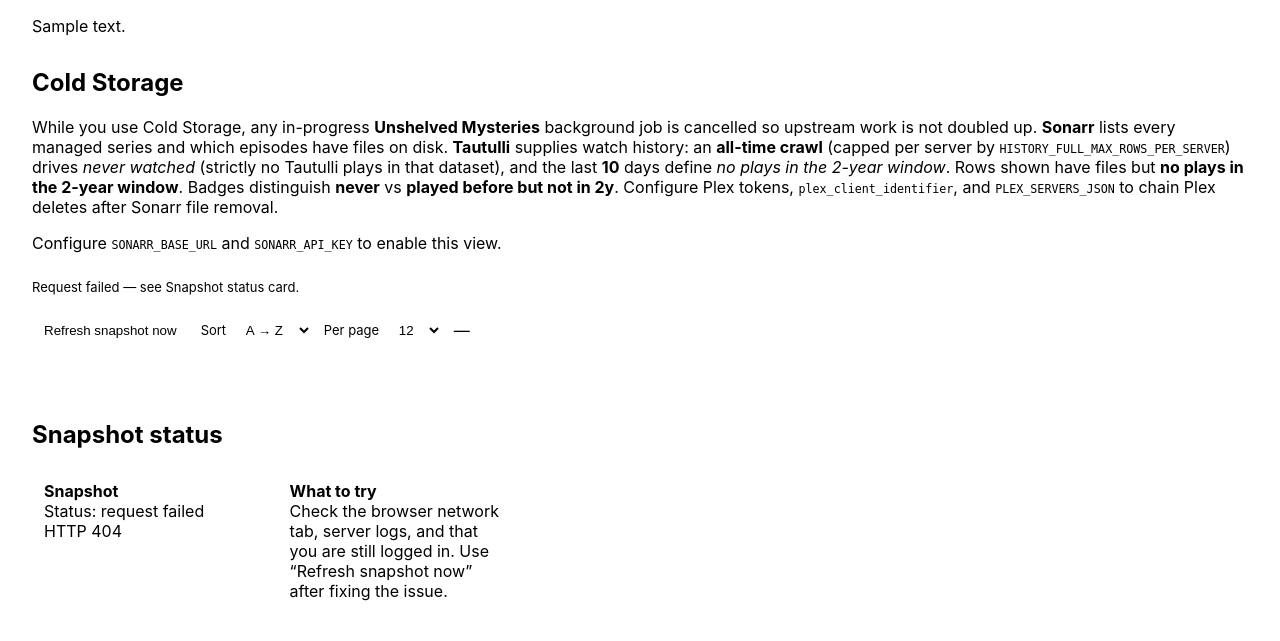
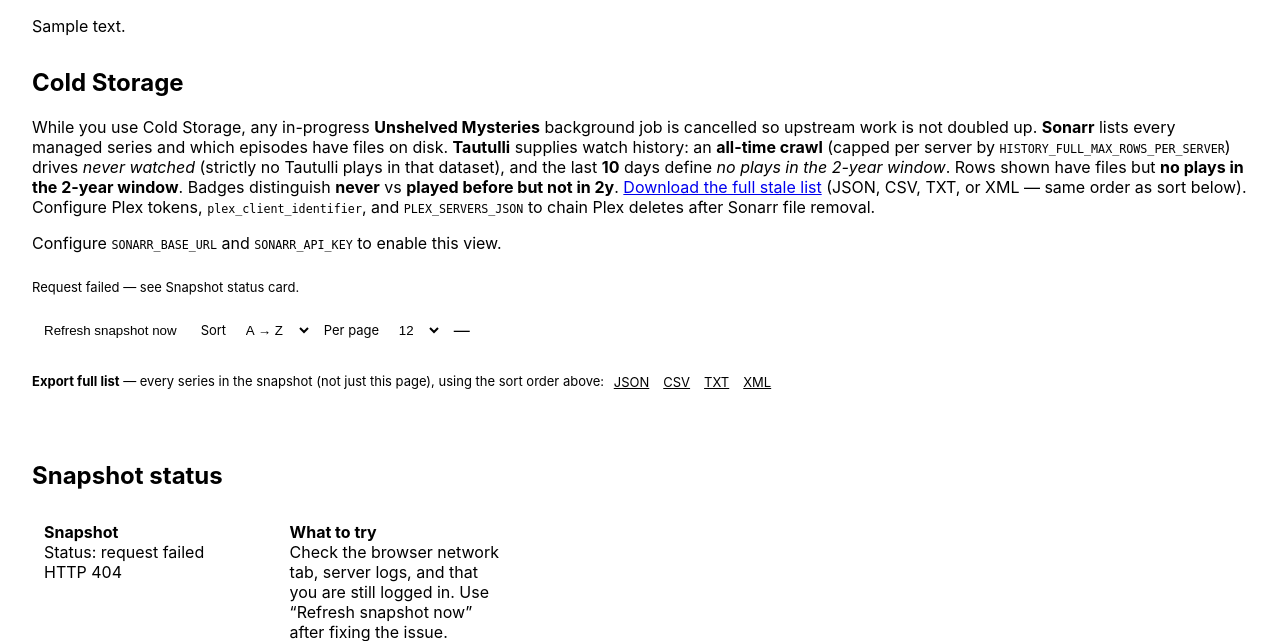
Before and after one commit to HackshackLabs/Inspectarr, a Python web app: template src/inspectarr/templates/stale_library.html in a window 1280 px wide. Shown: the part 128-769 px from the top of the page. Run offline with Jinja, Linux system fonts and the light colour scheme; the template is opened without the code that fills it: most values are stand-ins (such as "Sample title", 1, 10 or a date in 2020); grey boxes marked "Sample" are stand-in pictures.

Commit message:
fix(stale-library): show export links on page with intro anchor
- Restore export container (JS target was missing from markup)
- Always-visible JSON/CSV/TXT/XML links under toolbar; meta links to #stale-export

Made-with: Cursor

```diff
--- a/src/inspectarr/templates/stale_library.html
+++ b/src/inspectarr/templates/stale_library.html
@@ -32,28 +32,25 @@
       #stale-refresh-now.stale-refresh-working {
         opacity: 0.85;
       }
-      .stale-export {
+      .stale-export-band {
         font-size: var(--font-size-small);
-        border: 1px solid var(--border);
-        border-radius: var(--radius-sm);
-        padding: 8px 12px;
         margin-top: 10px;
-        background: var(--card-bg);
-        max-width: 100%;
+        padding-top: 10px;
+        border-top: 1px solid var(--border);
+        line-height: 1.5;
       }
-      .stale-export summary {
-        cursor: pointer;
+      .stale-export-band strong {
         color: var(--heading);
-        font-weight: 600;
       }
-      .stale-export .stale-export-links {
-        display: flex;
+      #stale-export-links.stale-export-links {
+        display: inline-flex;
         flex-wrap: wrap;
         gap: 10px 14px;
-        margin-top: 10px;
+        margin-left: 6px;
+        vertical-align: middle;
         align-items: center;
       }
-      .stale-export .stale-export-links a {
+      #stale-export-links.stale-export-links a {
         color: var(--link);
         text-decoration: underline;
       }
@@ -196,6 +193,7 @@
         <strong>Sonarr</strong> lists every managed series and which episodes have files on disk.
         <strong>Tautulli</strong> supplies watch history: an <strong>all-time crawl</strong> (capped per server by <code>HISTORY_FULL_MAX_ROWS_PER_SERVER</code>) drives <em>never watched</em> (strictly no Tautulli plays in that dataset), and the last <strong>{{ lookback_days }}</strong> days define <em>no plays in the 2-year window</em>.
         Rows shown have files but <strong>no plays in the 2-year window</strong>. Badges distinguish <strong>never</strong> vs <strong>played before but not in 2y</strong>.
+        <a href="#stale-export">Download the full stale list</a> (JSON, CSV, TXT, or XML — same order as sort below).
         {% if plex_chain_enabled %}
         <strong>Remove series</strong> (series-level button) deletes the show in Sonarr (<code>DELETE /api/v3/series</code> with files) and then removes the <strong>show</strong> from each configured Plex server. <strong>Delete files</strong> on a season row unmonitors that season, deletes its episode files in Sonarr, and removes that <strong>season</strong> on Plex per server.
         {% else %}
@@ -221,6 +219,11 @@
             <option value="36">36</option>
           </select></label>
           <span class="muted" id="stale-updated">—</span>
+        </div>
+        <div class="stale-export-band" id="stale-export" tabindex="-1">
+          <strong>Export full list</strong>
+          <span class="muted"> — every series in the snapshot (not just this page), using the sort order above: </span>
+          <span id="stale-export-links" class="stale-export-links" aria-label="Download full stale list"></span>
         </div>
         <div class="stale-pager" id="stale-pager-top"></div>
       </div>
```
